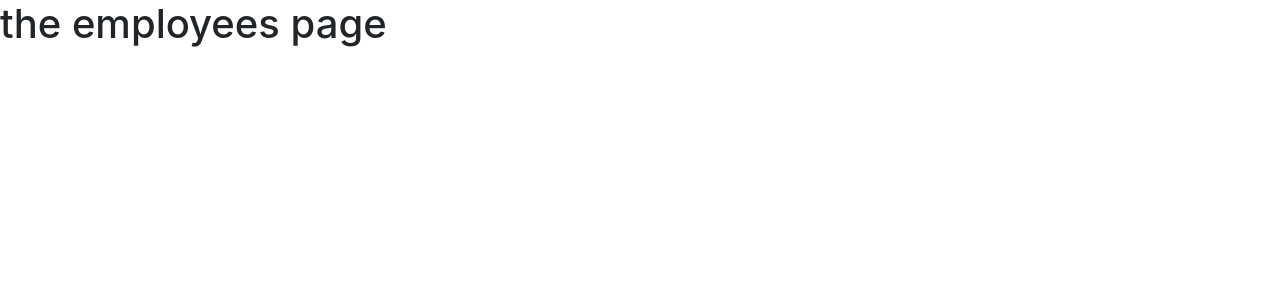
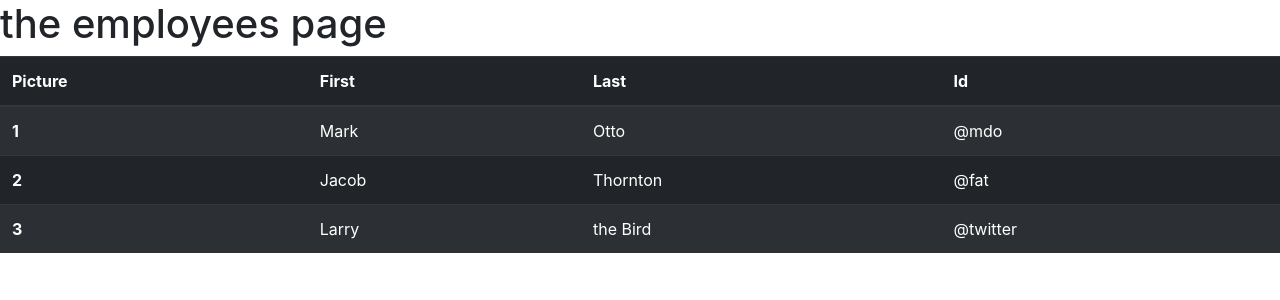
Before and after one commit to DanielleByrne/gt-employee-directory, a React (Create React App) app: page / in a window 1280 px wide. Shown: the top 300 px of the page. Built offline with nearby package versions, Linux system fonts and the light colour scheme; no server answers.

Commit message:
have api call working and returning the data required

```diff
--- a/src/containers/employees.jsx
+++ b/src/containers/employees.jsx
@@ -1,33 +1,74 @@
-import React, { Component } from 'react';
+import React, { Component } from "react";
 import axios from "axios";
 
 class employees extends Component {
+  state = {
+    people: Array,
+  };
 
-    state = {
-        firstName: "",
-        lastName: "",
-        thumbnail: ""
+  componentDidMount() {
+    const employees = [];
+    axios
+      .get("https://randomuser.me/api/?results=3")
+      .then((response) => {
+        console.log(response.data.results);
+        let data = response.data.results;
+        for (let i = 0; i < data.length; i++) {
+          employees[i] = {
+            firstName: data[i].name.first,
+            lastName: data[i].name.first,
+            thumbnail: data[i].picture.thumbnail,
+            id: i + 1,
+          };
         }
-
-    componentDidMount(){
-        axios
-        .get("https://randomuser.me/api/")
-        .then((response)=>{
-            console.log(response.data)
         this.setState({
-                employee: response.data.message
+          people: employees,
+        });
+        console.log("the employees", employees);
       })
-        })
-        .catch((err)=>{
-            console.log(err)
-        })
+      .catch((err) => {
+        console.log(err);
+      });
   }
-
 
   render() {
     return (
       <div>
         <h1>the employees page </h1>
+        <table className="table table-striped table-dark">
+          <thead>
+            <tr>
+              <th scope="col">Picture</th>
+              <th scope="col">First</th>
+              <th scope="col">Last</th>
+              <th scope="col">Id</th>
+            </tr>
+          </thead>
+          <tbody>
+            {/* take row and make a component , assign props in component for data (firstName ect), require component into this file, replace hardcode as map of state, inside map method generate compnent and pass props for as many results */}
+            <tr>
+              <th scope="row">1</th>
+              <td>Mark</td>
+              <td>Otto</td>
+              <td>@mdo</td>
+            </tr>
+            <tr>
+              <th scope="row">2</th>
+              <td>Jacob</td>
+              <td>Thornton</td>
+              <td>@fat</td>
+            </tr>
+            <tr>
+              <th scope="row">3</th>
+              <td>Larry</td>
+              <td>the Bird</td>
+              <td>@twitter</td>
+            </tr>
+          </tbody>
+        </table>
+        {/* {this.state.people.map(person =>{
+
+        })} */}
       </div>
     );
   }
```
Lines whose indentation alone changed are shown as unchanged.
